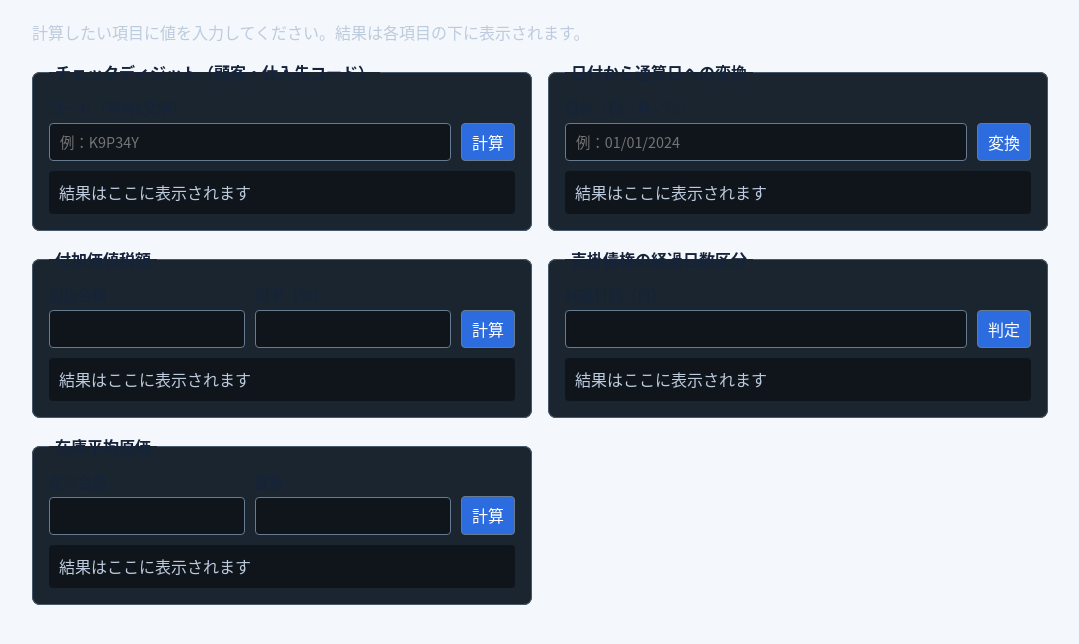
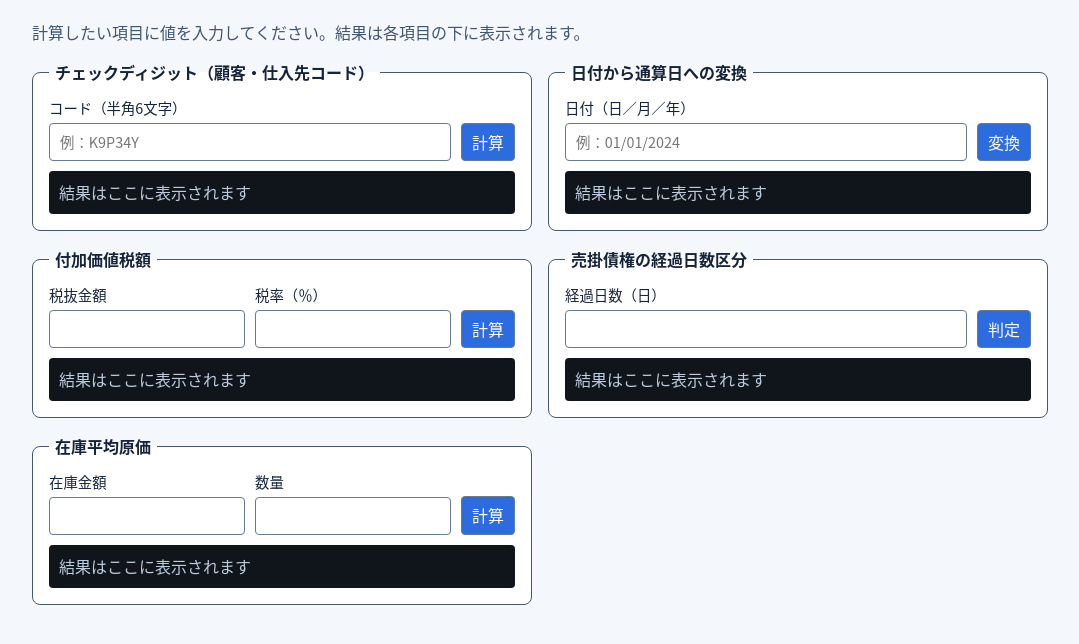
Before and after one commit to madmerger/ACAS, a Spring Boot app: page /calc.html in a window 1280 px wide. Shown: the part 76-720 px from the top of the page, without its empty margins (100-1179 px from the left). Run offline with Spring Boot 4, Linux system fonts and the light colour scheme.

Commit message:
計算フォームの入力欄を明るい配色で統一
Co-Authored-By: Akira Shibata <akira.shibata@cognition.ai>

```diff
--- a/java/src/main/resources/static/calc.css
+++ b/java/src/main/resources/static/calc.css
@@ -10,14 +10,14 @@
 }
 
 .calc-header { padding-block: 14px; }
-.calc-intro { grid-column: 1 / -1; margin: 0; color: #bccbdd; }
+.calc-intro { grid-column: 1 / -1; margin: 0; color: #405670; }
 .calc fieldset {
   min-width: 0;
   margin: 0;
   padding: 12px 16px 16px;
   border: 1px solid #47586a;
   border-radius: 8px;
-  background: #1b2530;
+  background: #fff;
 }
 .calc legend { padding-inline: 6px; font-weight: bold; }
 .calc-fields { display: flex; flex-wrap: wrap; align-items: end; gap: 10px; }
@@ -30,7 +30,7 @@
   border-radius: 4px;
   font: inherit;
 }
-.calc input { width: 100%; min-width: 0; background: #10151c; color: inherit; }
+.calc input { width: 100%; min-width: 0; background: #fff; color: inherit; }
 .calc button { background: #2d6cdf; color: #fff; cursor: pointer; }
 .calc button:disabled { opacity: 0.7; cursor: wait; }
 .calc :focus-visible { outline: 2px solid #a5ceff; outline-offset: 2px; }
```
